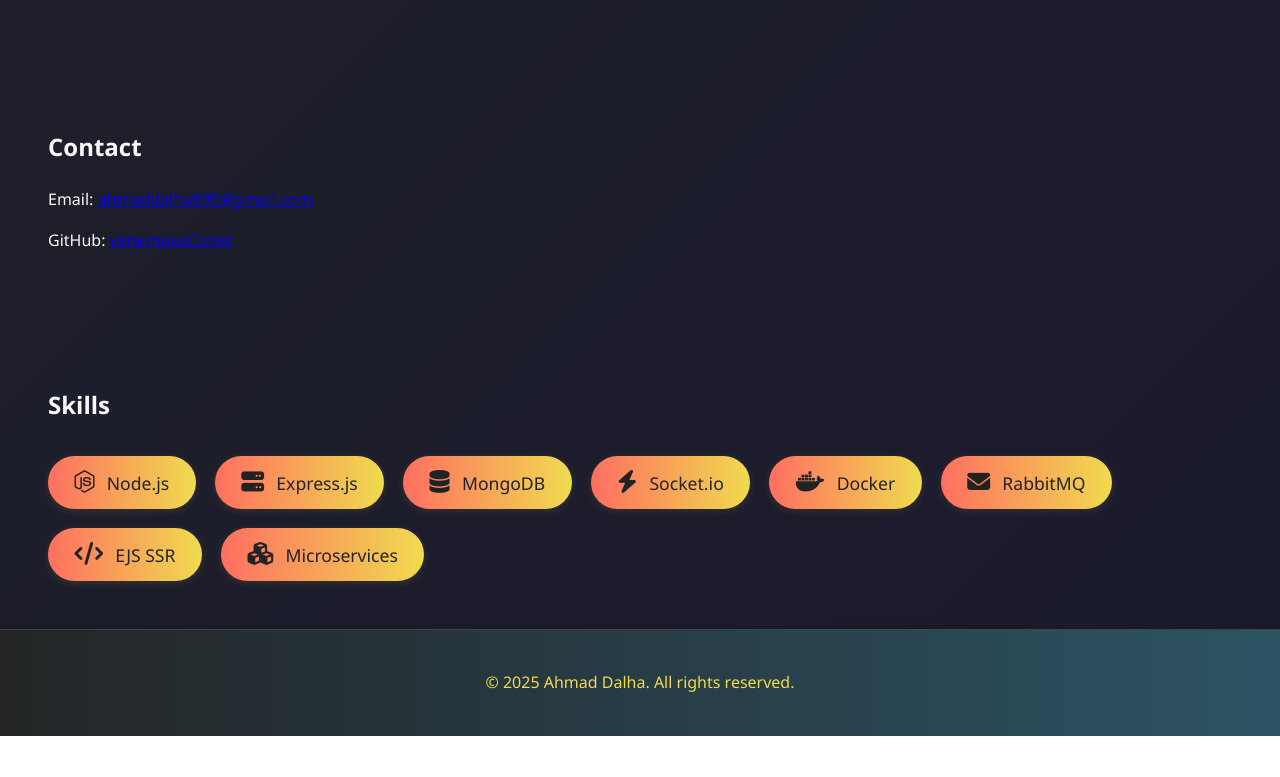
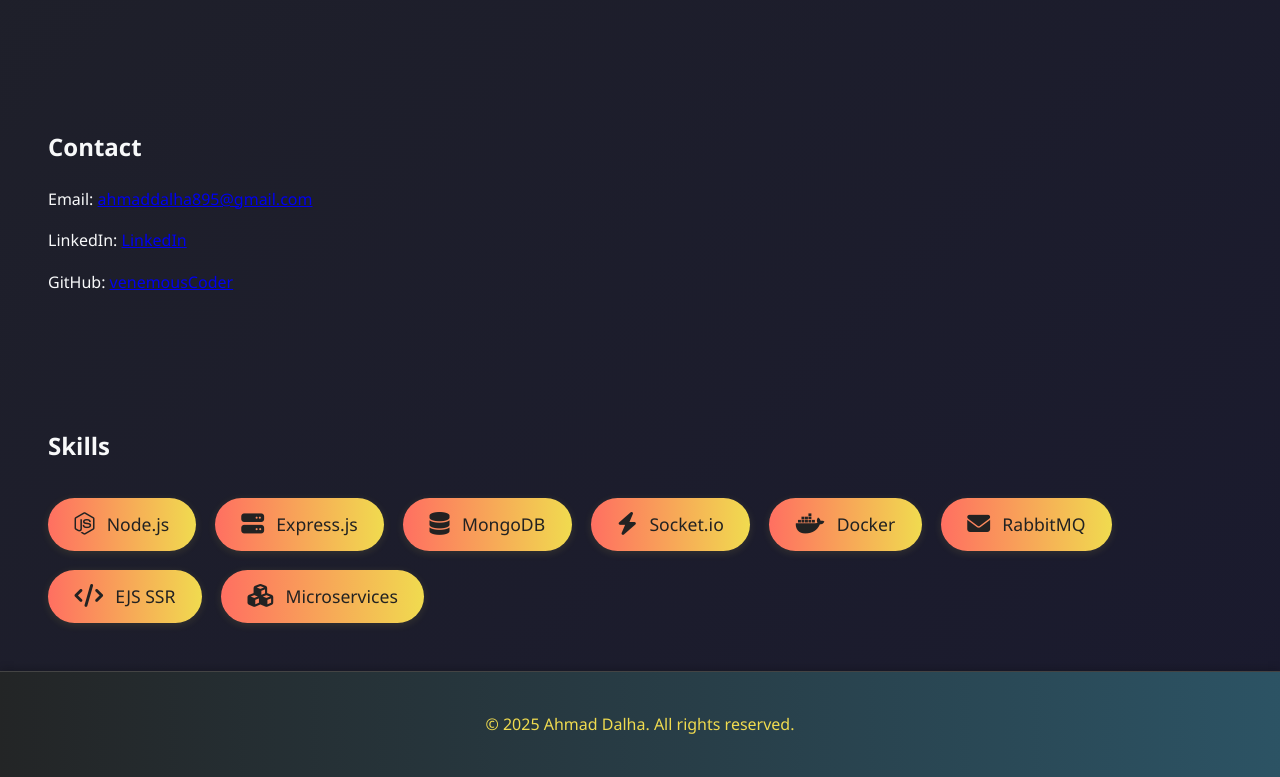
Before and after one commit to venemousCoder/portfolio, a plain HTML site: page index.html in a window 1280 px wide. Shown: the part 2123-2900 px from the top of the page. Before the commit the page ends 2859 px from the top, so only its background shows below. Drawn offline with Linux system fonts and the light colour scheme.

Commit message:
add linkedin contact

```diff
--- a/index.html
+++ b/index.html
@@ -114,7 +114,7 @@
           >ahmaddalha895@gmail.com</a
         >
       </p>
-      <!-- <p>LinkedIn: <a href="https://www.linkedin.com/in/yourprofile" target="_blank">LinkedIn</a></p> -->
+      <p>LinkedIn: <a href="https://www.linkedin.com/in/ahmad-dalha-749173293" target="_blank">LinkedIn</a></p>
       <p>
         GitHub:
         <a href="https://github.com/venemousCoder" target="_blank"
```
